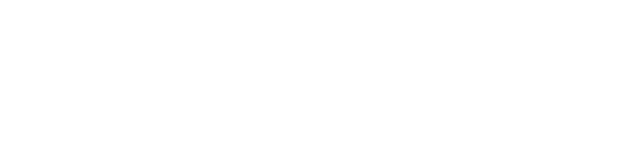
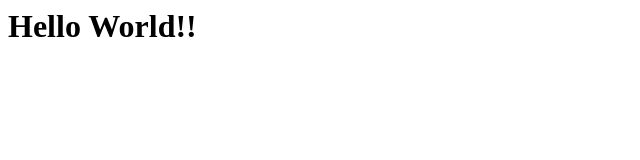
Before and after one commit to Binghamton-University-Design/arts-280d-starter-imineo1, a plain HTML site: page index.html in a window 1280 px wide. Shown: the whole page, without its empty margins (0-640 px from the left). Drawn offline with Linux system fonts and the light colour scheme.

Commit message:
yes!
exclamation

```diff
--- a/index.html
+++ b/index.html
@@ -1 +1,12 @@
-<!-- HTML -->
+<html>
+	<head>
+		<title>Hello World!!</title>
+	</head>
+
+	<body>
+
+		<h1>Hello World!!</h1>
+
+	</body>
+
+</html>
```
